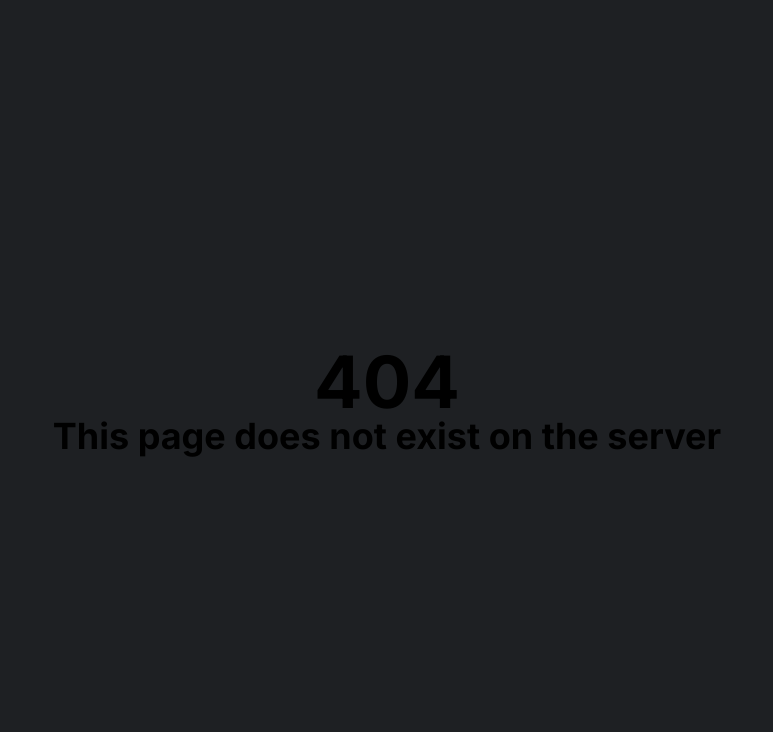
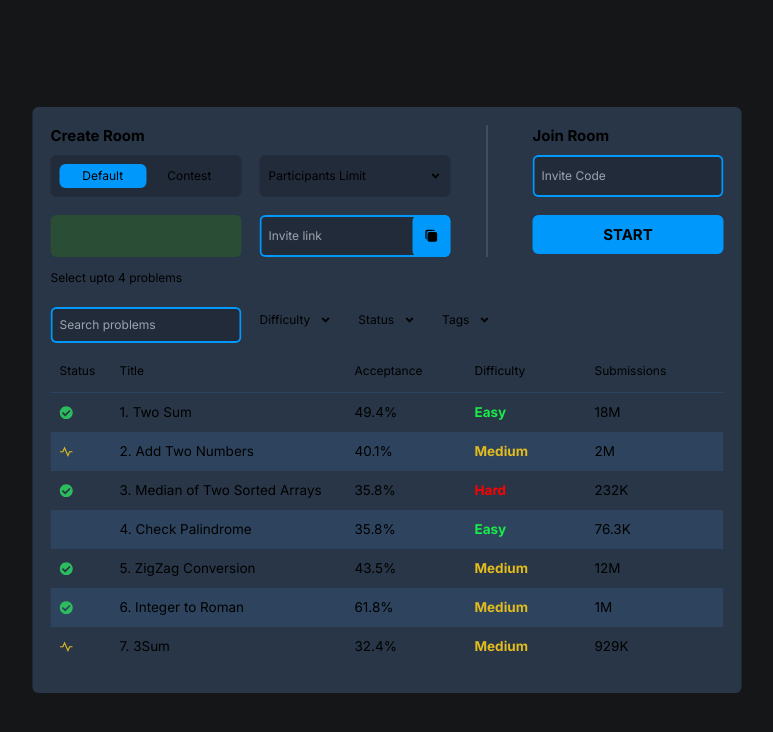
Before and after one commit to adityayadav71/CodeCord, a React (Vite) app in the folder client/: page /create in a window 1280 px wide. Before the commit this address had no page. Shown: the top 732 px of the page, without its empty margins (253-1026 px from the left). Built offline with nearby package versions, Linux system fonts and the light colour scheme.

Commit message:
created create room modal

```diff
--- a/client/src/App.jsx
+++ b/client/src/App.jsx
@@ -9,6 +9,7 @@ import Editor from "./components/Editor/index";
 import Form from "./components/Authentication/Form";
 import AppLayout from "./layouts/AppLayout";
 import LandingLayout from "./layouts/LandingLayout";
+import CreateRoom from "./components/Rooms/CreateRoom";
 
 function App() {
   return (
@@ -17,6 +18,9 @@ function App() {
         <Routes>
           <Route path="/" element={<LandingLayout />}>
             <Route index element={<LandingPage />} />
+          </Route>
+          <Route path="/create">
+            <Route index element={<CreateRoom />} />
           </Route>
           <Route path="/app" element={<AppLayout />}>
             <Route path="contest" element={<Contest />} />
--- a/client/src/components/HomePage/Navbar.jsx
+++ b/client/src/components/HomePage/Navbar.jsx
@@ -1,7 +1,8 @@
-import { useContext } from "react";
+import { useContext, useEffect, useState } from "react";
 import { Link, NavLink, useLocation } from "react-router-dom";
 import { FaBell, FaSearch, FaUserAlt } from "react-icons/fa";
 import { UserContext } from "../../layouts/AppLayout";
+import CreateRoom from "../Rooms/CreateRoom";
 
 const HomeNavbar = () => {
   const isLoggedIn = useContext(UserContext);
@@ -9,6 +10,23 @@ const HomeNavbar = () => {
     return pathname.startsWith(to);
   };
   const { pathname } = useLocation();
+  const [modal, setModal] = useState("")
+  const openRoomModal = () => {
+    console.log("open")
+    setModal(<CreateRoom />)
+  }
+  useEffect(() => {
+    const closeModal = (event) => {
+      console.log(!event.target.closest(".modal"), !event.target.classList.contains("open-modal"), !event.target.closest(".modal") || !event.target.classList.contains("open-modal"))
+      if (!event.target.closest(".modal") && !event.target.classList.contains("open-modal")) {
+        setModal("");
+      }
+    };
+    document.addEventListener("click", closeModal);
+    return () => {
+      document.removeEventListener("click", closeModal);
+    };
+  }, []);
   return (
     <div className="flex flex-row justify-start border-b max-w-[1440px] border-b-accent2 w-full">
       <Link to="/">
@@ -45,7 +63,7 @@ const HomeNavbar = () => {
         {isLoggedIn ? (
           <>
             <FaSearch className="text-2xl hover:cursor-pointer" />
-            <button className="p-3 hover:cursor-pointer hover:shadow-lg transition-shadow duration-300 hover:shadow-sky-900 bg-accent1 text-white text-base font-bold rounded-xl">
+            <button className="open-modal p-3 hover:cursor-pointer hover:shadow-lg transition-shadow duration-300 hover:shadow-sky-900 bg-accent1 text-white text-base font-bold rounded-xl" onClick={openRoomModal}>
               Create/Join a Room
             </button>
             <FaBell className="text-2xl hover:cursor-pointer" />
@@ -71,6 +89,7 @@ const HomeNavbar = () => {
           </>
         )}
       </div>
+      {modal}
     </div>
   );
 };
--- /dev/null
+++ b/client/src/components/Rooms/CreateRoom.jsx
@@ -0,0 +1,187 @@
+import { useEffect, useState } from "react";
+import { FaAngleDown } from "react-icons/fa";
+import { IoCopy } from "react-icons/io5";
+import Difficulty from "../Problems/Difficulty";
+import ProblemList from "../Problems/ProblemList";
+import Status from "../Problems/Status";
+import Tags from "../Problems/Tags";
+
+const CreateRoom = (props) => {
+  useEffect(() => {
+    const closeDropdown = (event) => {
+      if (
+        !event.target.closest(".dropdown") ||
+        event.target.closest(".searchbar")
+      ) {
+        setDifficultyActive(false);
+        setTagsActive(false);
+        setStatusActive(false);
+      }
+    };
+    document.addEventListener("click", closeDropdown);
+    return () => {
+      document.removeEventListener("click", closeDropdown);
+    };
+  }, []);
+
+  const [isDifficultyActive, setDifficultyActive] = useState(false);
+  const [isStatusActive, setStatusActive] = useState(false);
+  const [isTagsActive, setTagsActive] = useState(false);
+  const [activeTags, setActiveTags] = useState([]);
+  const [roomType, setRoomType] = useState("Default");
+
+  const handleClick = (event) => {
+    const target = event.target.closest(".dropdown").dataset.value;
+    if (target === "Difficulty") {
+      setDifficultyActive((prevState) => !prevState);
+      setStatusActive(false);
+      setTagsActive(false);
+    } else if (target === "Status") {
+      setDifficultyActive(false);
+      setStatusActive((prevState) => !prevState);
+      setTagsActive(false);
+    } else if (target === "Tags") {
+      setDifficultyActive(false);
+      setTagsActive((prevState) => !prevState);
+      setStatusActive(false);
+    }
+  };
+
+  const removeTag = (event) => {
+    const target = event.currentTarget.classList;
+    if (
+      target.contains("easy") ||
+      target.contains("medium") ||
+      target.contains("hard")
+    ) {
+      setActiveDifficulty([]);
+    } else if (
+      target.contains("to-do") ||
+      target.contains("solved") ||
+      target.contains("attempted")
+    ) {
+      setActiveStatus([]);
+    }
+  };
+
+  const addTag = (event) => {
+    const target = event.target.textContent;
+    const tagName = target.toLowerCase().replace(/\s/g, "-");
+    const tag = (
+      <div
+        className={`flex flex-row items-center gap-x-2 h-fit w-fit px-3 ${
+          tagName === "easy"
+            ? "text-easyGreen"
+            : tagName === "medium"
+            ? "text-mediumYellow"
+            : tagName === "hard"
+            ? "text-hardRed"
+            : ""
+        } bg-accent4 rounded-xl`}
+      >
+        {tagName === "to-do" ? (
+          <FaMinus />
+        ) : tagName === "solved" ? (
+          <FaCheck className="text-easyGreen" />
+        ) : tagName === "attempted" ? (
+          <RiPulseLine className="text-mediumYellow" />
+        ) : (
+          ""
+        )}
+        {target}
+        <button className={tagName} onClick={removeTag}>
+          <FaRegTimesCircle className="hover:text-accent1" />
+        </button>
+      </div>
+    );
+    setStatusActive(false);
+    setDifficultyActive(false);
+    if (event.target.closest(".difficulty-dropdown")) {
+      setActiveDifficulty([tag]);
+    } else if (event.target.closest(".status-dropdown")) {
+      setActiveStatus([tag]);
+    }
+  };
+
+  const resetFilters = () => {
+    setActiveDifficulty(() => []);
+    setActiveStatus(() => []);
+    setActiveTags(() => []);
+  };
+
+  return (
+    <div className="modal z-[9999] shadow shadow-modal absolute top-1/2 left-1/2 -translate-x-1/2 -translate-y-1/2 bg-secondary w-max flex flex-col gap-y-3 rounded-lg p-6">
+      <div className="flex flex-row gap-x-3">
+        <div className="flex flex-col gap-y-3 pr-12 grow border-r border-r-accent2">
+          <h1 className="text-xl font-bold">Create Room</h1>
+          <div className="grid grid-cols-2 grid-rows-2 gap-6">
+            <div className="flex flex-row justify-center items-center bg-lightPrimary p-3 rounded-lg">
+              <button className={`px-3 w-full rounded-lg ${roomType === "Default" ? "bg-accent1": ""}`} onClick={() => setRoomType("Default")}>Default</button>
+              <button className={`px-3 w-full rounded-lg ${roomType === "Contest" ? "bg-accent1": ""}`} onClick={() => setRoomType("Contest")}>Contest</button>
+            </div>
+            <div className="flex flex-row justify-between items-center px-3 py-2 bg-lightPrimary rounded-lg">
+              Participants Limit
+              <FaAngleDown />
+            </div>
+            <div className="bg-greenBackGround rounded-lg">
+              <div></div>
+            </div>
+            <div className="relative">
+              <button className="absolute flex items-center justify-center right-0 w-1/5 h-full bg-accent1 p-3 rounded-lg">
+                <IoCopy className="text-lg" />
+              </button>
+              <input
+                className="w-full ring-2 ring-inset ring-accent1 bg-lightPrimary p-3 focus:outline-none rounded-lg"
+                type="text"
+                placeholder="Invite link"
+              />
+            </div>
+          </div>
+        </div>
+        <div className="flex flex-col gap-y-3 pl-12 grow-0">
+          <h1 className="text-xl font-bold">Join Room</h1>
+          <input
+            className="ring-2 ring-inset ring-accent1 bg-lightPrimary p-3 focus:outline-none rounded-lg mb-3"
+            type="text"
+            placeholder="Invite Code"
+          />
+          <button className="w-full p-3 bg-accent1 text-xl font-bold rounded-lg">
+            START
+          </button>
+        </div>
+      </div>
+      <p>Select upto 4 problems</p>
+      <div className="flex flex-col gap-x-3">
+        <div className="flex flex-row gap-x-3 items-center">
+          <input
+            type="text"
+            className="ring-2 ring-inset ring-accent1 bg-lightPrimary px-3 py-2 focus:outline-none rounded-lg"
+            placeholder="Search problems"
+          />
+          <div className="flex flex-row gap-x-3 items-center">
+            <Difficulty
+              isDifficultyActive={isDifficultyActive}
+              handleClick={handleClick}
+              addTag={addTag}
+            />
+            <Status
+              isStatusActive={isStatusActive}
+              handleClick={handleClick}
+              addTag={addTag}
+            />
+            <Tags
+              isTagsActive={isTagsActive}
+              handleClick={handleClick}
+              activeTags={activeTags}
+              setActiveTags={setActiveTags}
+            />
+          </div>
+        </div>
+        <div></div>
+        <ProblemList />
+      </div>
+    </div>
+  );
+};
+
+export default CreateRoom;
--- a/client/tailwind.config.cjs
+++ b/client/tailwind.config.cjs
@@ -17,9 +17,12 @@ module.exports = {
         accent3: "#3C6392",
         accent4: "#212A35",
         green: "#2CBB5D",
+        greenBackGround: "#294D35",
         easyGreen: "#19EB48",
         mediumYellow: "#E2BC1E",
+        yellowBackGround: "#5E4E26",
         hardRed: "#FF0000",
+        redBackGround: "#5A302F",
         graphicLightBlue: "#0064FA",
         graphicDarkBlue: "#0E5BCE",
         grey1: "#A1ACBD",
@@ -46,6 +49,7 @@ module.exports = {
       signUp: "0px 4px 23px 2px #0098FA",
       dropDown: "0px 4px 30px rgba(0, 0, 0, 0.25)",
       heading: "0px 4px 4px rgba(0, 0, 0, 0.25)",
+      modal: "0px 0px 100px 364px rgba(0, 0, 0, 0.3);"
     },
     animation: {
       fadeIn: "fadeIn 2s ease-out forwards",
```
